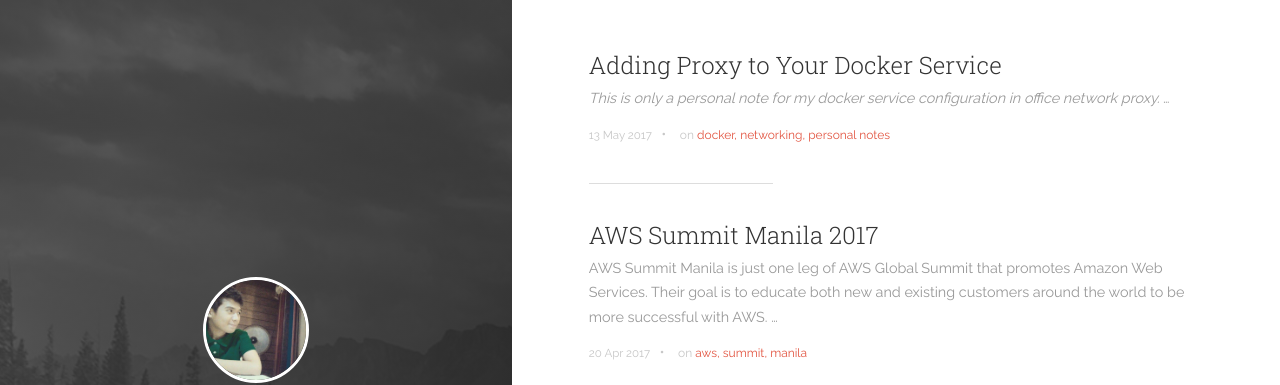
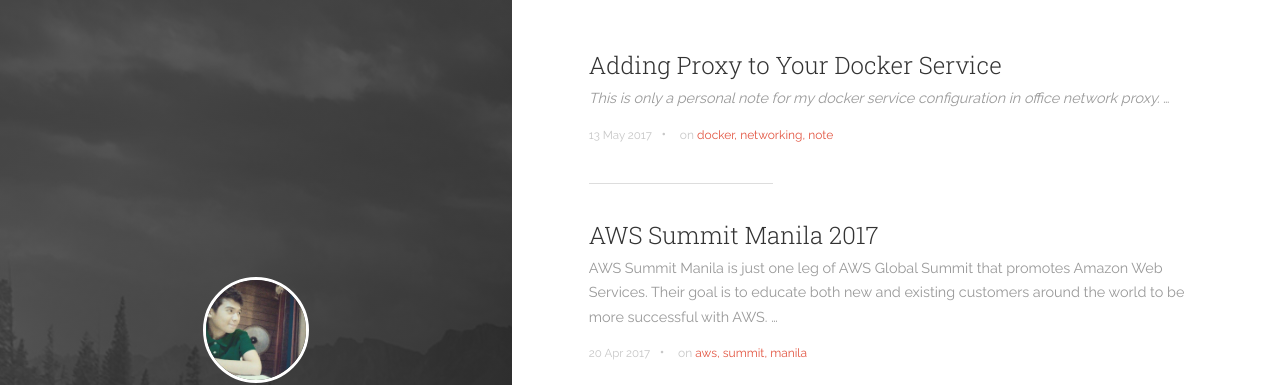
Before and after one commit to zorexsalvo/jekyll-blog-site, a Jekyll site: the page built from index.html, in a window 1280 px wide. Shown: the top 385 px of the page. Built offline with Jekyll 4.4.1, drawn with Linux system fonts in a browser that asks for light colours; nearby versions of some CDN libraries; the list of posts is cut into pages by our own code.

Commit message:
Update 2017-05-13-adding-proxy-to-your-docker-service.md

```diff
--- a/_posts/2017-05-13-adding-proxy-to-your-docker-service.md
+++ b/_posts/2017-05-13-adding-proxy-to-your-docker-service.md
@@ -2,7 +2,7 @@
 title: Adding Proxy to Your Docker Service
 published: true
 description:
-tags: docker, networking, personal notes
+tags: docker, networking, note
 ---
 *This is only a personal note for my docker service configuration in office network proxy.*
 
```
